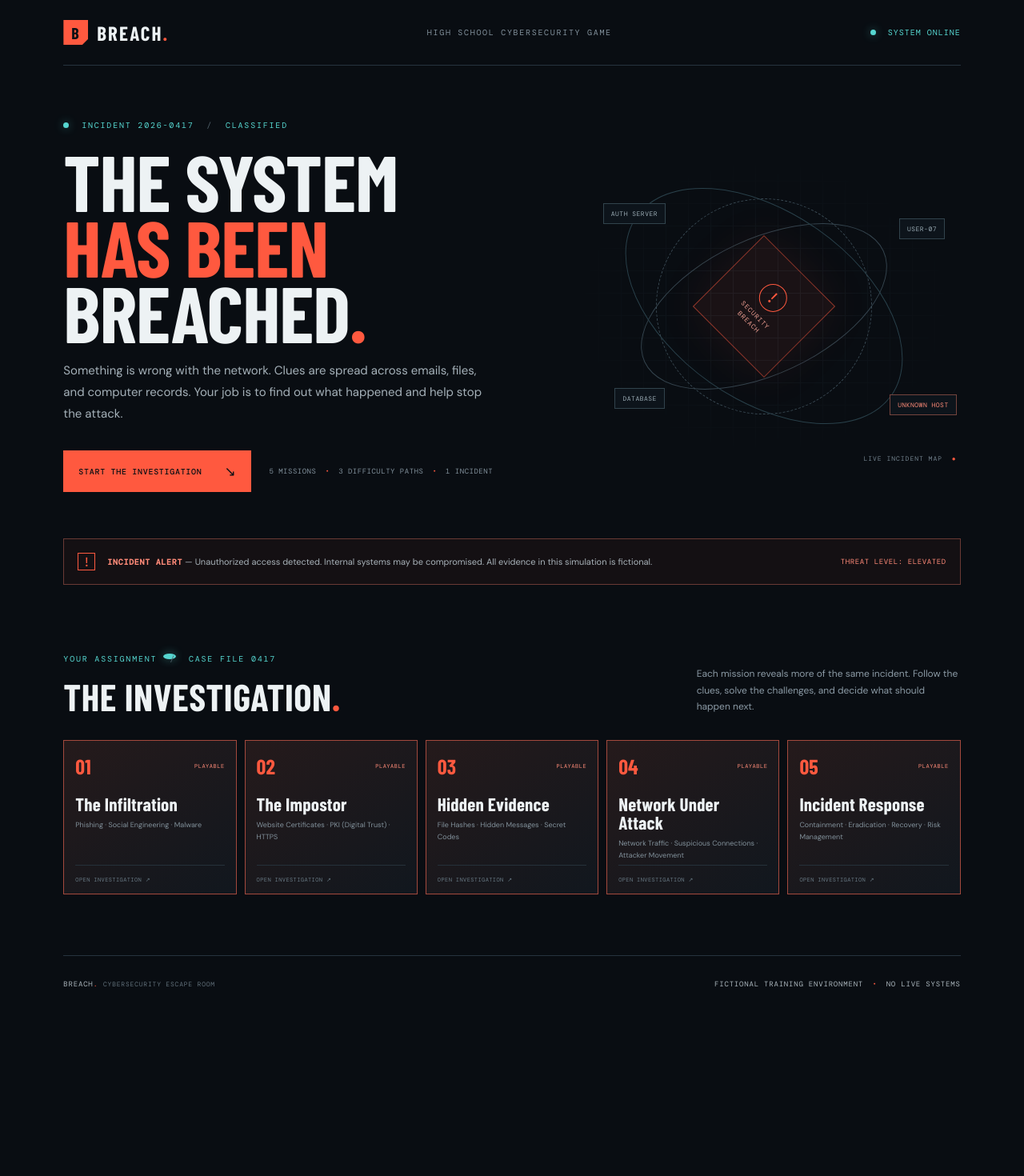
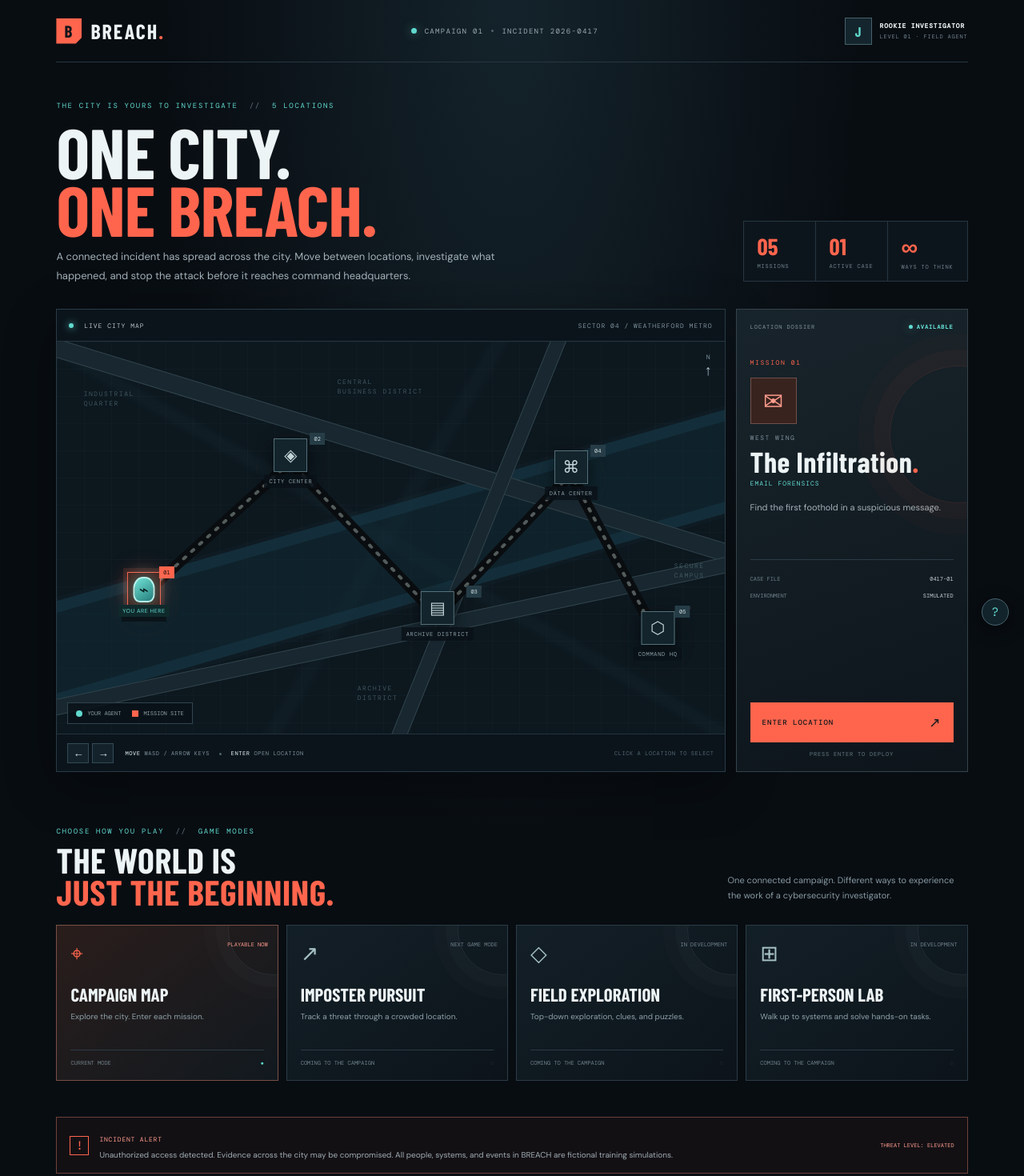
Before and after one commit to jjester58-eng/breach-escape-room, a Next.js app: page / in a window 1280 px wide. Shown: the top 1470 px of the page at 80% size. Before the commit the page ends 1264 px from the top, so only its background shows below. Built offline with nearby package versions, Linux system fonts and the light colour scheme; a web font is replaced by a local one.

Commit message:
Build interactive campaign world hub

```diff
--- a/app/page.tsx
+++ b/app/page.tsx
@@ -1,62 +1,75 @@
-import Link from "next/link";
+"use client";
+import { useCallback, useEffect, useState } from "react";
+import { useRouter } from "next/navigation";
+import "./game-world.css";
 
 const missions = [
-  { number: "01", name: "The Infiltration", topic: "Phishing · Social Engineering · Malware", status: "PLAYABLE", href: "/mission-1" },
-  { number: "02", name: "The Impostor", topic: "Website Certificates · PKI (Digital Trust) · HTTPS", status: "PLAYABLE", href: "/mission-2" },
-  { number: "03", name: "Hidden Evidence", topic: "File Hashes · Hidden Messages · Secret Codes", status: "PLAYABLE", href: "/mission-3" },
-  { number: "04", name: "Network Under Attack", topic: "Network Traffic · Suspicious Connections · Attacker Movement", status: "PLAYABLE", href: "/mission-4" },
-  { number: "05", name: "Incident Response", topic: "Containment · Eradication · Recovery · Risk Management", status: "PLAYABLE", href: "/mission-5" },
+  { number:"01", name:"The Infiltration", place:"WEST WING", type:"EMAIL FORENSICS", topic:"Find the first foothold in a suspicious message.", href:"/mission-1", icon:"✉", x:13, y:65 },
+  { number:"02", name:"The Impostor", place:"CITY CENTER", type:"IDENTITY & TRUST", topic:"Decide which identities and connections can be trusted.", href:"/mission-2", icon:"◈", x:35, y:31 },
+  { number:"03", name:"Hidden Evidence", place:"ARCHIVE DISTRICT", type:"DIGITAL FORENSICS", topic:"Recover clues hidden inside digital evidence.", href:"/mission-3", icon:"▤", x:57, y:70 },
+  { number:"04", name:"Network Under Attack", place:"DATA CENTER", type:"NETWORK DEFENSE", topic:"Trace suspicious traffic and attacker movement.", href:"/mission-4", icon:"⌘", x:77, y:34 },
+  { number:"05", name:"Incident Response", place:"COMMAND HQ", type:"INCIDENT COMMAND", topic:"Contain the threat and bring the organization back online.", href:"/mission-5", icon:"⬡", x:90, y:75 },
+];
+const modes = [
+  ["⌖","CAMPAIGN MAP","Explore the city. Enter each mission.","PLAYABLE NOW"],
+  ["↗","IMPOSTER PURSUIT","Track a threat through a crowded location.","NEXT GAME MODE"],
+  ["◇","FIELD EXPLORATION","Top-down exploration, clues, and puzzles.","IN DEVELOPMENT"],
+  ["⊞","FIRST-PERSON LAB","Walk up to systems and solve hands-on tasks.","IN DEVELOPMENT"],
 ];
 
 export default function Home() {
-  return (
-    <main className="site-shell">
-      <nav className="topbar">
-        <Link className="brand" href="/" aria-label="BREACH home"><span className="brand-mark">B</span><span>BREACH<span className="brand-period">.</span></span></Link>
-        <span className="topbar-label">HIGH SCHOOL CYBERSECURITY GAME</span>
-        <span className="topbar-status"><i /> SYSTEM ONLINE</span>
-      </nav>
-      <section className="hero">
-        <div className="hero-copy">
-          <div className="eyebrow"><span /> INCIDENT 2026-0417 <span className="eyebrow-divider">/</span> CLASSIFIED</div>
-          <h1>THE SYSTEM<br /><em>HAS BEEN</em><br />BREACHED<span className="accent">.</span></h1>
-          <p className="hero-description">Something is wrong with the network. Clues are spread across emails, files, and computer records. Your job is to find out what happened and help stop the attack.</p>
-          <div className="hero-actions">
-            <a className="primary-button" href="#missions">START THE INVESTIGATION <span>↘</span></a>
-            <span className="briefing-note">5 MISSIONS <b>·</b> 3 DIFFICULTY PATHS <b>·</b> 1 INCIDENT</span>
-          </div>
+  const router = useRouter();
+  const [selected,setSelected] = useState(0);
+  const [briefing,setBriefing] = useState(false);
+  const current = missions[selected];
+  const move = useCallback((direction:number) => setSelected(v => (v + direction + missions.length) % missions.length),[]);
+  const enter = useCallback(() => router.push(current.href),[current.href,router]);
+  useEffect(() => {
+    function keys(e:KeyboardEvent) {
+      const key=e.key.toLowerCase();
+      if(["arrowright","d","arrowdown","s"].includes(key)){e.preventDefault();move(1);}
+      if(["arrowleft","a","arrowup","w"].includes(key)){e.preventDefault();move(-1);}
+      if(key==="enter"){e.preventDefault();enter();}
+      if(key==="escape")setBriefing(false);
+    }
+    window.addEventListener("keydown",keys);
+    return () => window.removeEventListener("keydown",keys);
+  },[move,enter]);
+  return <main className="world-shell">
+    <header className="world-topbar">
+      <a className="world-brand" href="/"><span className="world-brand-mark">B</span><span>BREACH<span className="world-period">.</span></span></a>
+      <div className="world-season"><i className="live-dot"/> CAMPAIGN 01 <b/> INCIDENT 2026-0417</div>
+      <div className="world-player"><span className="player-avatar">J</span><span><strong>ROOKIE INVESTIGATOR</strong><small>LEVEL 01 · FIELD AGENT</small></span></div>
+    </header>
+    <section className="world-intro">
+      <div><div className="world-kicker">THE CITY IS YOURS TO INVESTIGATE <span>//</span> 5 LOCATIONS</div><h1>ONE CITY.<br/><em>ONE BREACH.</em></h1><p>A connected incident has spread across the city. Move between locations, investigate what happened, and stop the attack before it reaches command headquarters.</p></div>
+      <div className="world-stats"><div><strong>05</strong><small>MISSIONS</small></div><div><strong>01</strong><small>ACTIVE CASE</small></div><div><strong>∞</strong><small>WAYS TO THINK</small></div></div>
+    </section>
+    <section className="world-layout">
+      <div className="city-map-panel">
+        <div className="map-topline"><span><i className="map-pulse"/> LIVE CITY MAP</span><span>SECTOR 04 / WEATHERFORD METRO</span></div>
+        <div className="city-map">
+          <div className="map-grid"/><div className="map-river"/><div className="map-road road-one"/><div className="map-road road-two"/><div className="map-road road-three"/>
+          <svg className="map-routes" viewBox="0 0 1000 650" preserveAspectRatio="none" aria-hidden="true"><path className="route-shadow" d="M130 420 L350 200 L570 455 L770 220 L900 490"/><path className="route-line" d="M130 420 L350 200 L570 455 L770 220 L900 490"/></svg>
+          <div className="map-district district-a">INDUSTRIAL<br/>QUARTER</div><div className="map-district district-b">CENTRAL<br/>BUSINESS DISTRICT</div><div className="map-district district-c">ARCHIVE<br/>DISTRICT</div><div className="map-district district-d">SECURE<br/>CAMPUS</div>
+          {missions.map((m,i)=><button key={m.number} className={"map-location "+(selected===i?"map-location-selected":"")} style={{left:m.x+"%",top:m.y+"%"}} onClick={()=>setSelected(i)} aria-pressed={selected===i}><i className="location-ping"/><span className="location-icon">{m.icon}</span><span className="location-number">{m.number}</span><span className="location-name">{m.place}</span></button>)}
+          <div className="map-player" style={{left:current.x+"%",top:current.y+"%"}}><span className="player-figure">⌁</span><small>YOU ARE HERE</small></div>
+          <div className="map-compass">N<br/><strong>↑</strong></div><div className="map-legend"><span><i/> YOUR AGENT</span><span><b/> MISSION SITE</span></div>
         </div>
-        <div className="hero-visual" aria-label="Abstract network security visualization">
-          <div className="orbit orbit-one" /><div className="orbit orbit-two" /><div className="orbit orbit-three" /><div className="visual-grid" />
-          <div className="core"><div className="core-ring">!</div><span>SECURITY<br />BREACH</span></div>
-          <span className="node node-a">AUTH SERVER</span><span className="node node-b">USER-07</span><span className="node node-c">DATABASE</span><span className="node node-d">UNKNOWN HOST</span>
-          <span className="visual-tag">LIVE INCIDENT MAP <b>●</b></span>
-        </div>
-      </section>
-      <section className="alert-strip"><span className="alert-icon">!</span><p><strong>INCIDENT ALERT</strong> — Unauthorized access detected. Internal systems may be compromised. All evidence in this simulation is fictional.</p><span className="alert-code">THREAT LEVEL: ELEVATED</span></section>
-      <section className="mission-section" id="missions">
-        <div className="section-heading"><div><div className="eyebrow">YOUR ASSIGNMENT <span className="eyebrow-divider">/</span> CASE FILE 0417</div><h2>THE INVESTIGATION<span className="accent">.</span></h2></div><p>Each mission reveals more of the same incident. Follow the clues, solve the challenges, and decide what should happen next.</p></div>
-        <div className="mission-grid">
-          {missions.map((mission) => {
-            const card = (
-              <>
-                <div className="mission-card-top"><span className="mission-number">{mission.number}</span><span className={`mission-status ${mission.status === "PLAYABLE" ? "status-active" : ""}`}>{mission.status}</span></div>
-                <h3>{mission.name}</h3><p>{mission.topic}</p>
-                <div className="mission-card-bottom">
-                  {mission.href ? <span className="mission-launch">OPEN INVESTIGATION <span>↗</span></span> : <span>AWAITING CLEARANCE</span>}
-                  {!mission.href && <span className="mission-arrow">⌑</span>}
-                </div>
-              </>
-            );
-            return mission.href ? (
-              <Link href={mission.href} className="mission-card mission-active mission-card-link" key={mission.number} aria-label={`Open ${mission.name} mission`}>{card}</Link>
-            ) : (
-              <article className="mission-card" key={mission.number}>{card}</article>
-            );
-          })}
-        </div>
-      </section>
-      <footer className="footer"><span>BREACH<span className="accent">.</span> <span className="footer-muted">CYBERSECURITY ESCAPE ROOM</span></span><span>FICTIONAL TRAINING ENVIRONMENT <b>·</b> NO LIVE SYSTEMS</span></footer>
-    </main>
-  );
+        <div className="map-controls"><div className="map-dpad"><button onClick={()=>move(-1)} aria-label="Previous location">←</button><button onClick={()=>move(1)} aria-label="Next location">→</button></div><span><b>MOVE</b> WASD / ARROW KEYS <i/> <b>ENTER</b> OPEN LOCATION</span><small>CLICK A LOCATION TO SELECT</small></div>
+      </div>
+      <aside className="mission-dossier">
+        <div className="dossier-top"><span>LOCATION DOSSIER</span><b><i/> AVAILABLE</b></div><div className="dossier-number">MISSION {current.number}</div><div className="dossier-icon">{current.icon}</div><div className="dossier-place">{current.place}</div><h2>{current.name}<em>.</em></h2><div className="dossier-type">{current.type}</div><p>{current.topic}</p>
+        <div className="dossier-divider"/><div className="dossier-meta"><span>CASE FILE</span><b>0417-{current.number}</b></div><div className="dossier-meta"><span>ENVIRONMENT</span><b>SIMULATED</b></div>
+        <button className="enter-location" onClick={enter}>ENTER LOCATION <span>↗</span></button><small className="dossier-footnote">PRESS ENTER TO DEPLOY</small>
+      </aside>
+    </section>
+    <section className="game-mode-section"><div className="mode-heading"><div><div className="world-kicker">CHOOSE HOW YOU PLAY <span>//</span> GAME MODES</div><h2>THE WORLD IS<br/><em>JUST THE BEGINNING.</em></h2></div><p>One connected campaign. Different ways to experience the work of a cybersecurity investigator.</p></div>
+      <div className="mode-grid">{modes.map((m,i)=><article className={"mode-card "+(i===0?"mode-card-active":"")} key={m[1]}><span className="mode-symbol">{m[0]}</span><small>{m[3]}</small><h3>{m[1]}</h3><p>{m[2]}</p><div className="mode-bottom">{i===0?"CURRENT MODE":"COMING TO THE CAMPAIGN"} <b>{i===0?"●":"◌"}</b></div></article>)}</div>
+    </section>
+    <section className="world-alert"><b className="alert-icon">!</b><div><strong>INCIDENT ALERT</strong><p>Unauthorized access detected. Evidence across the city may be compromised. All people, systems, and events in BREACH are fictional training simulations.</p></div><small>THREAT LEVEL: ELEVATED</small></section>
+    <footer className="world-footer"><span>BREACH<span className="world-period">.</span> <small>CYBERSECURITY CAMPAIGN</small></span><span>FICTIONAL TRAINING ENVIRONMENT · NO LIVE SYSTEMS</span></footer>
+    <button className="briefing-help" onClick={()=>setBriefing(true)} aria-label="Campaign controls">?</button>
+    {briefing&&<div className="briefing-overlay" role="dialog" aria-modal="true"><div className="briefing-card"><button className="briefing-close" onClick={()=>setBriefing(false)}>×</button><div className="world-kicker">MISSION CONTROL // BRIEFING</div><h2>YOUR NEXT MOVE.</h2><p>Select a location on the map. Use WASD or the arrow keys to travel between mission sites. Press Enter to enter the selected location. Each mission reveals another piece of the same incident.</p><button className="enter-location" onClick={()=>setBriefing(false)}>UNDERSTOOD <span>→</span></button></div></div>}
+  </main>;
 }
```
